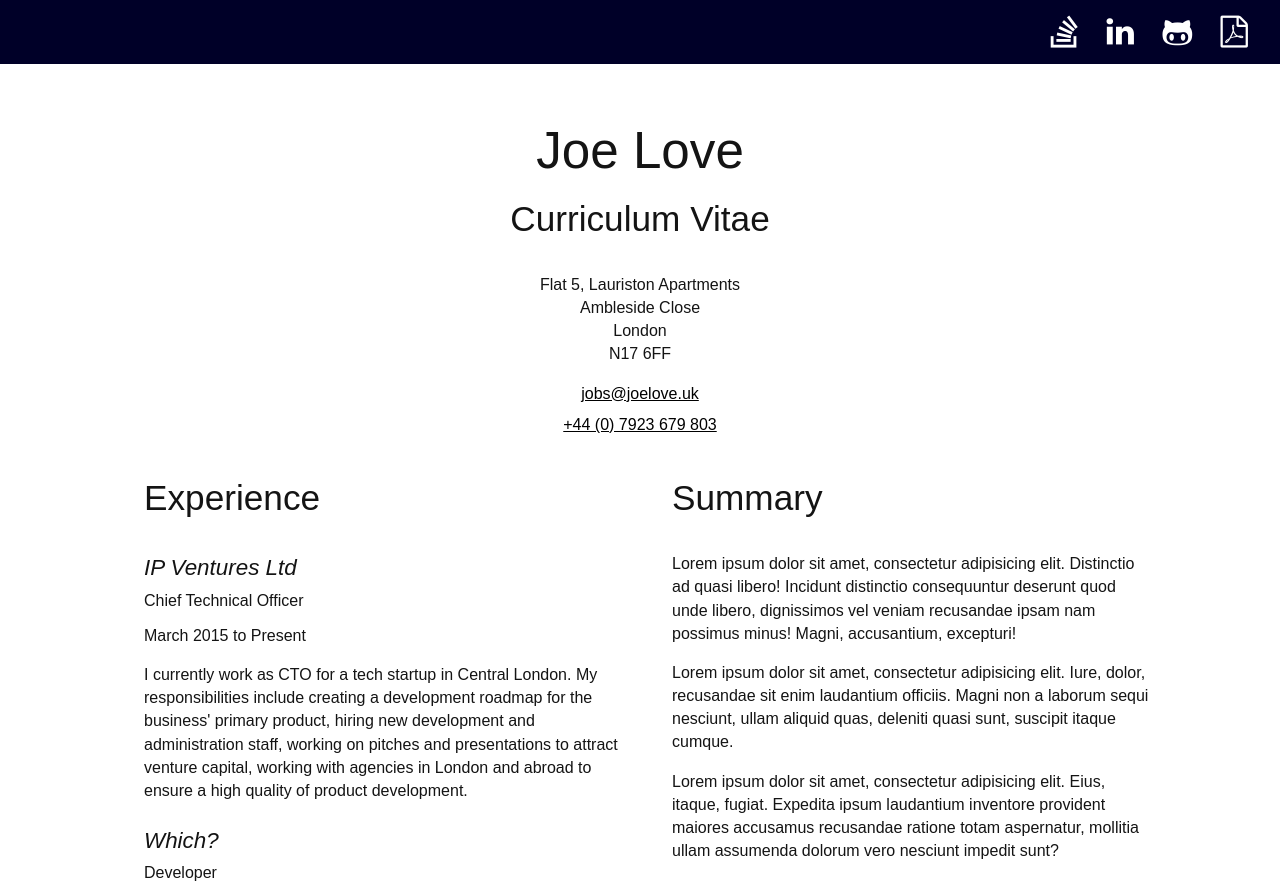
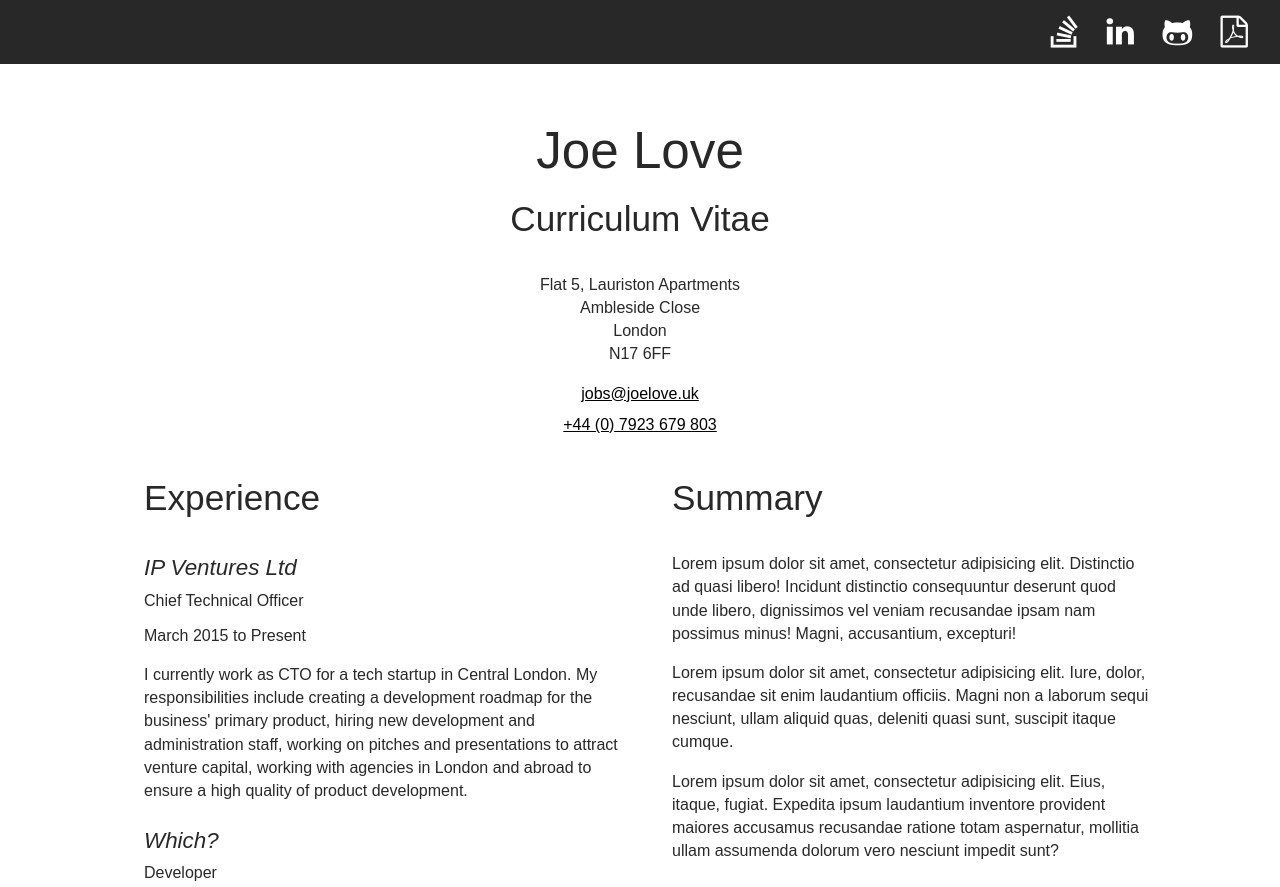
Before and after one commit to joelove/cv, a plain HTML site: page public/index.html in a window 1280 px wide. Shown: the top 887 px of the page. Drawn offline with nearby package versions, Linux system fonts and the light colour scheme.

Commit message:
body font colour change

```diff
--- a/public/styles/main.css
+++ b/public/styles/main.css
@@ -4,7 +4,13 @@ body {
   font-style: normal;
   font-weight: 400;
   line-height: 1.45;
-  color: rgb(20, 20, 20);
+  color: rgb(40, 40, 40);
+}
+
+@media not screen {
+  body {
+    color: black;
+  }
 }
 
 h1, h2, h3, h4, h5 {
@@ -65,7 +71,7 @@ a:hover {
 }
 
 .header {
-  background-color: rgb(0, 0, 40);
+  background-color: rgb(40, 40, 40);
   height: 4rem;
 }
 
```
